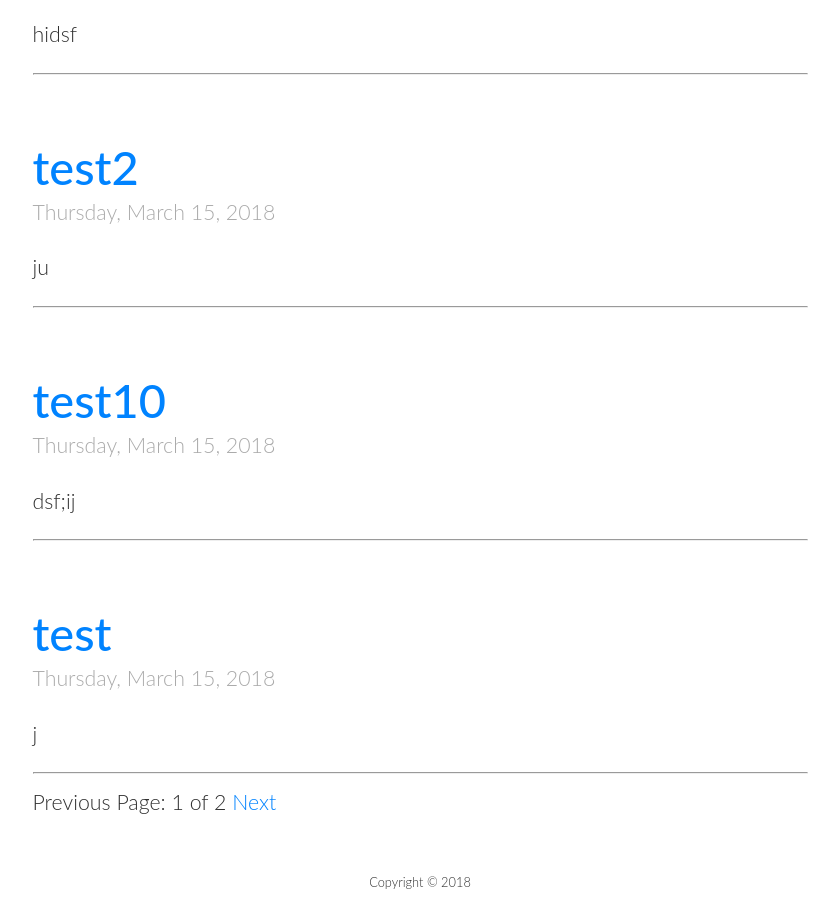
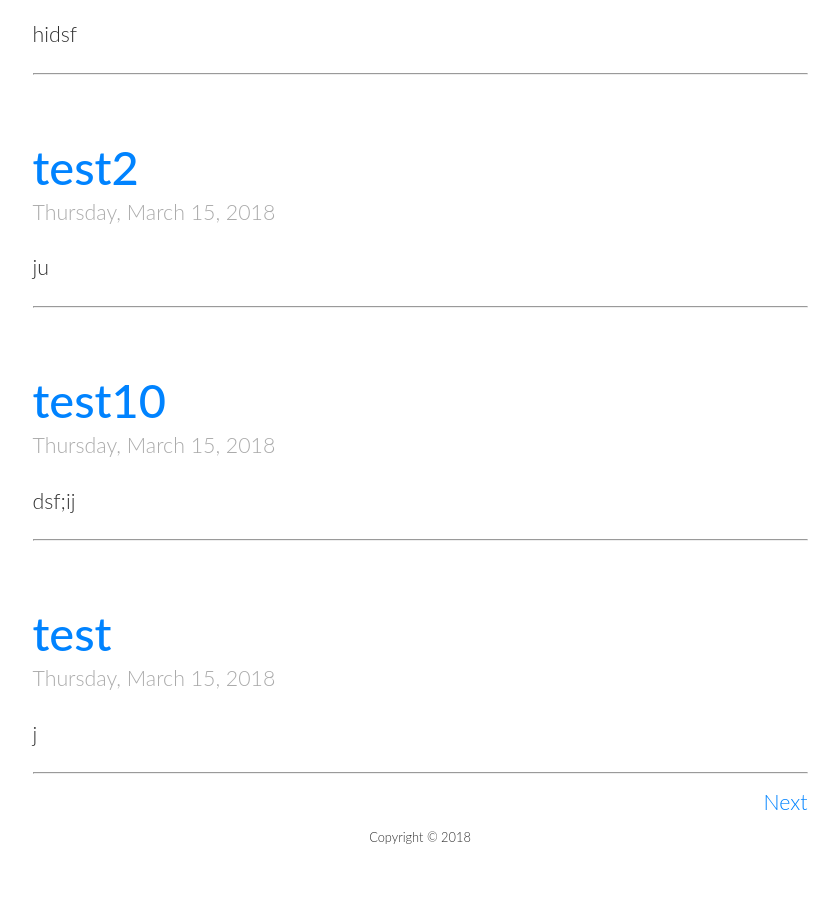
Before and after one commit to Asajz/asajz.github.io, a Jekyll site: the page built from blog/index.html, in a window 1280 px wide and 900 px high, scrolled down 1752 px. Shown: the whole window, without its empty margins (220-1059 px from the left). Built offline with Jekyll 4.4.1, drawn with Linux system fonts in a browser that asks for light colours; the list of posts is cut into pages by our own code; after the commit the page ends 2607 px from its top, so only the background shows below that.

Commit message:
Update index.html

```diff
--- a/blog/index.html
+++ b/blog/index.html
@@ -28,15 +28,10 @@ title: Blog Posts
          <!-- Pagination links -->
          <div class="pagination">
             {% if paginator.previous_page %}
-            <a href="{{ paginator.previous_page_path }}" class="previous">Previous</a>
-            {% else %}
-            <span class="previous">Previous</span>
+            <a href="{{ paginator.previous_page_path }}" class="paginationFooterPrevious">Previous</a>
             {% endif %}
-            <span class="page_number">Page: {{ paginator.page }} of {{ paginator.total_pages }}</span>
             {% if paginator.next_page %}
-            <a href="{{ paginator.next_page_path }}" class="next">Next</a>
-            {% else %}
-            <span class="next">Next</span>
+            <a href="{{ paginator.next_page_path }}" class="paginationFooterNext">Next</a>
             {% endif %}
          </div>
          {% endif %}
```
